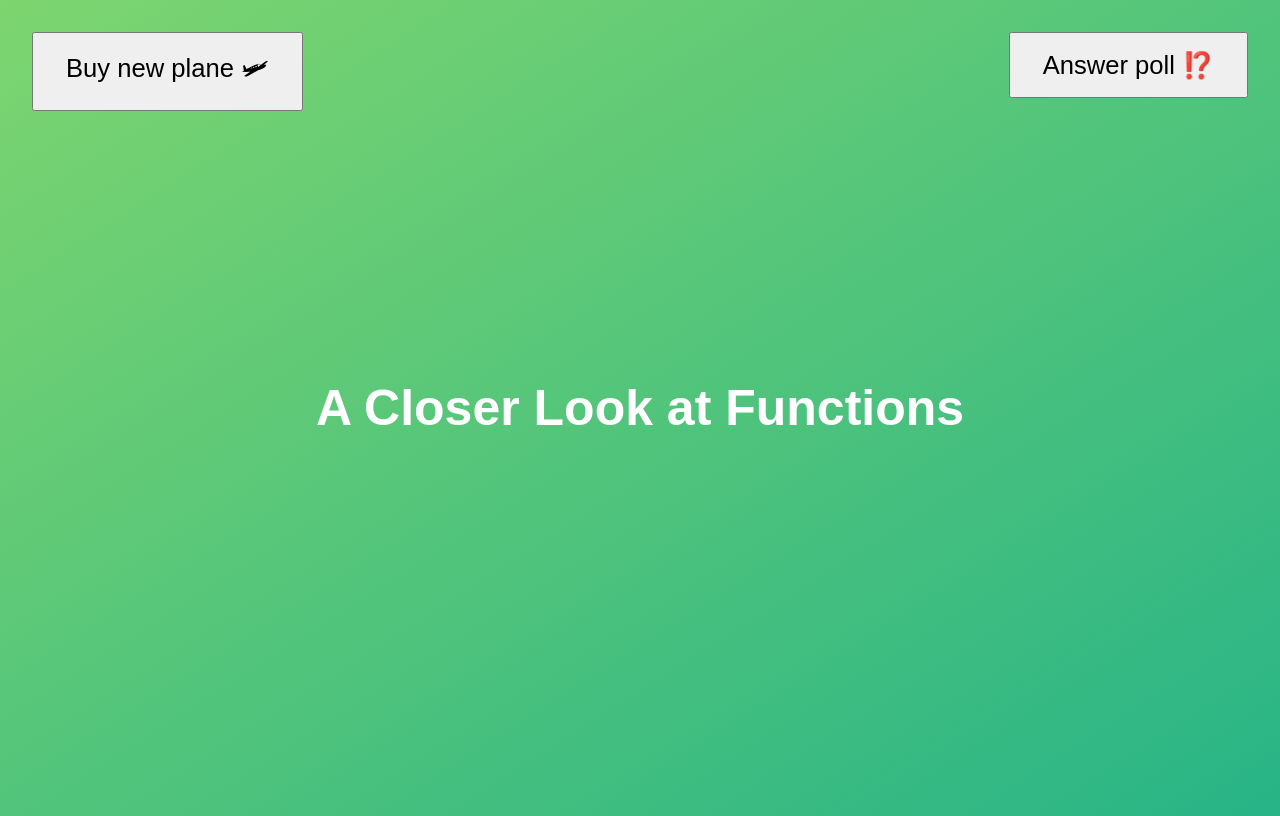
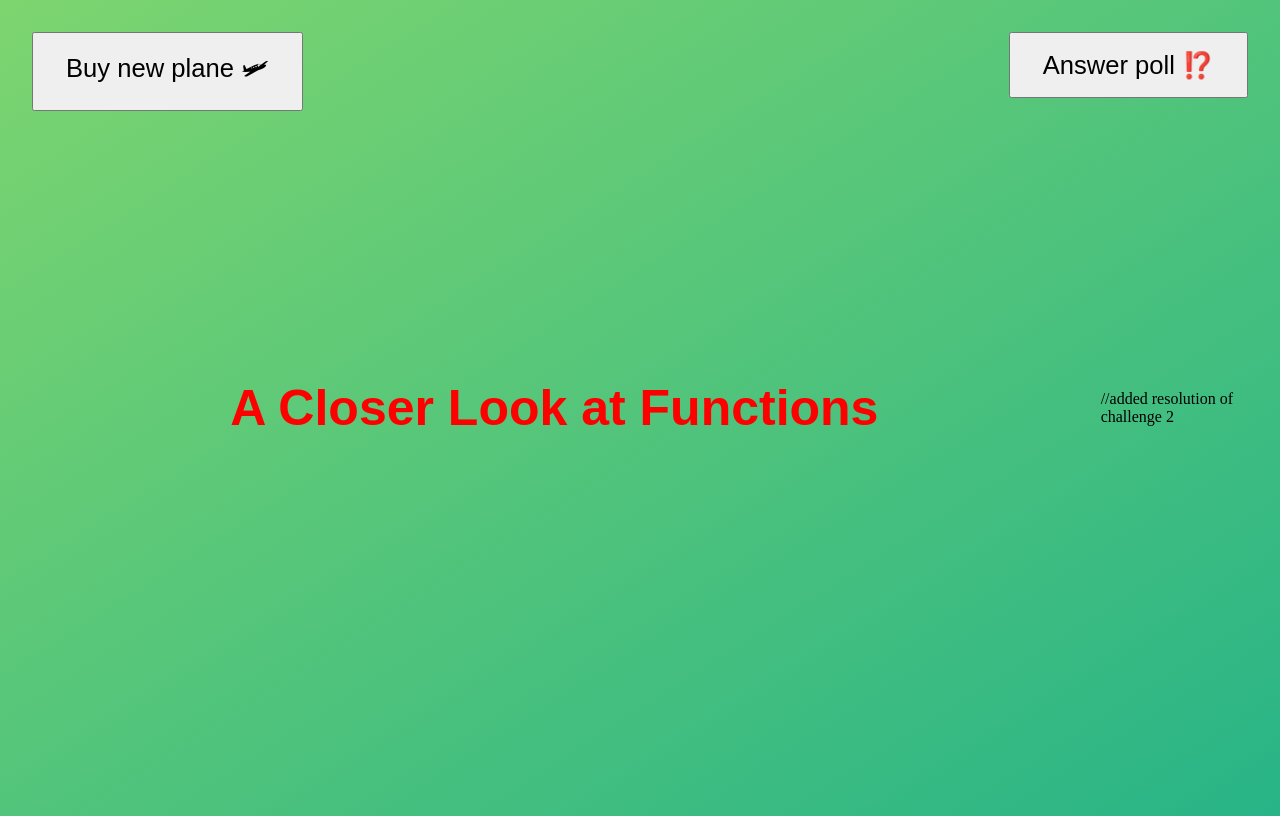
Before and after one commit to dariosch/JSexercises, a plain HTML site: page 10.1/index.html in a window 1280 px wide. Drawn offline with Linux system fonts and the light colour scheme.

Commit message:
Challenge 2 from chapter 10 resolved, and improved to change colour every time a user clicks, not only once

```diff
--- a/10.1/index.html
+++ b/10.1/index.html
@@ -41,5 +41,7 @@
     <button class="buy">Buy new plane 🛩</button>
     <button class="poll">Answer poll ⁉️</button>
     <script src="script.js"></script>
+    <script src="script2.js"></script>
+    //added resolution of challenge 2
   </body>
 </html>
--- /dev/null
+++ b/10.1/script2.js
@@ -0,0 +1,10 @@
+"use strict";
+
+(function () {
+  const header = document.querySelector("h1");
+  header.style.color = "red";
+  document.querySelector("body").addEventListener("click", function () {
+    const randomNumber = Math.floor(Math.random() * 900000);
+    header.style.color = `#${randomNumber}`;
+  });
+})();
```
